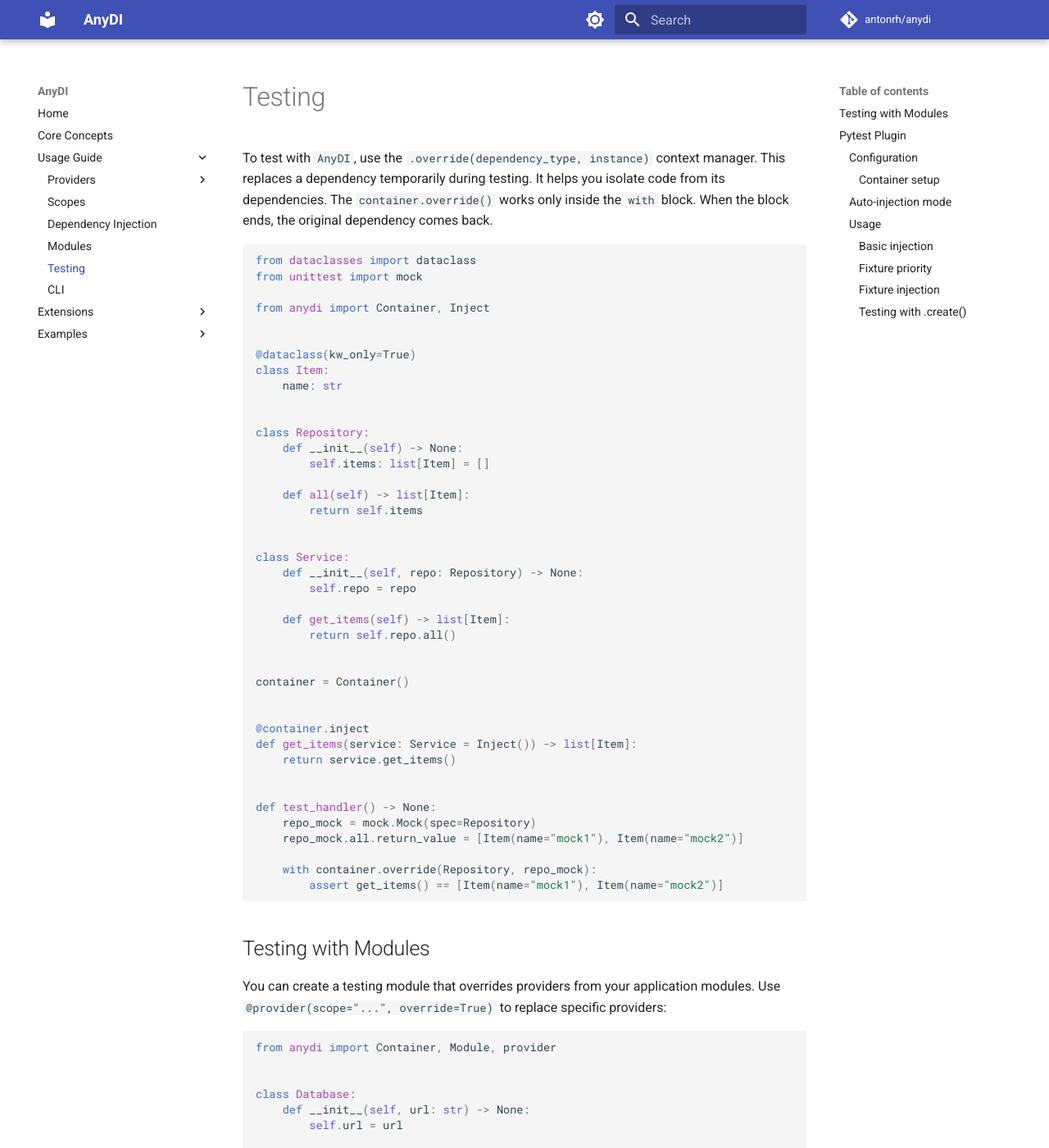
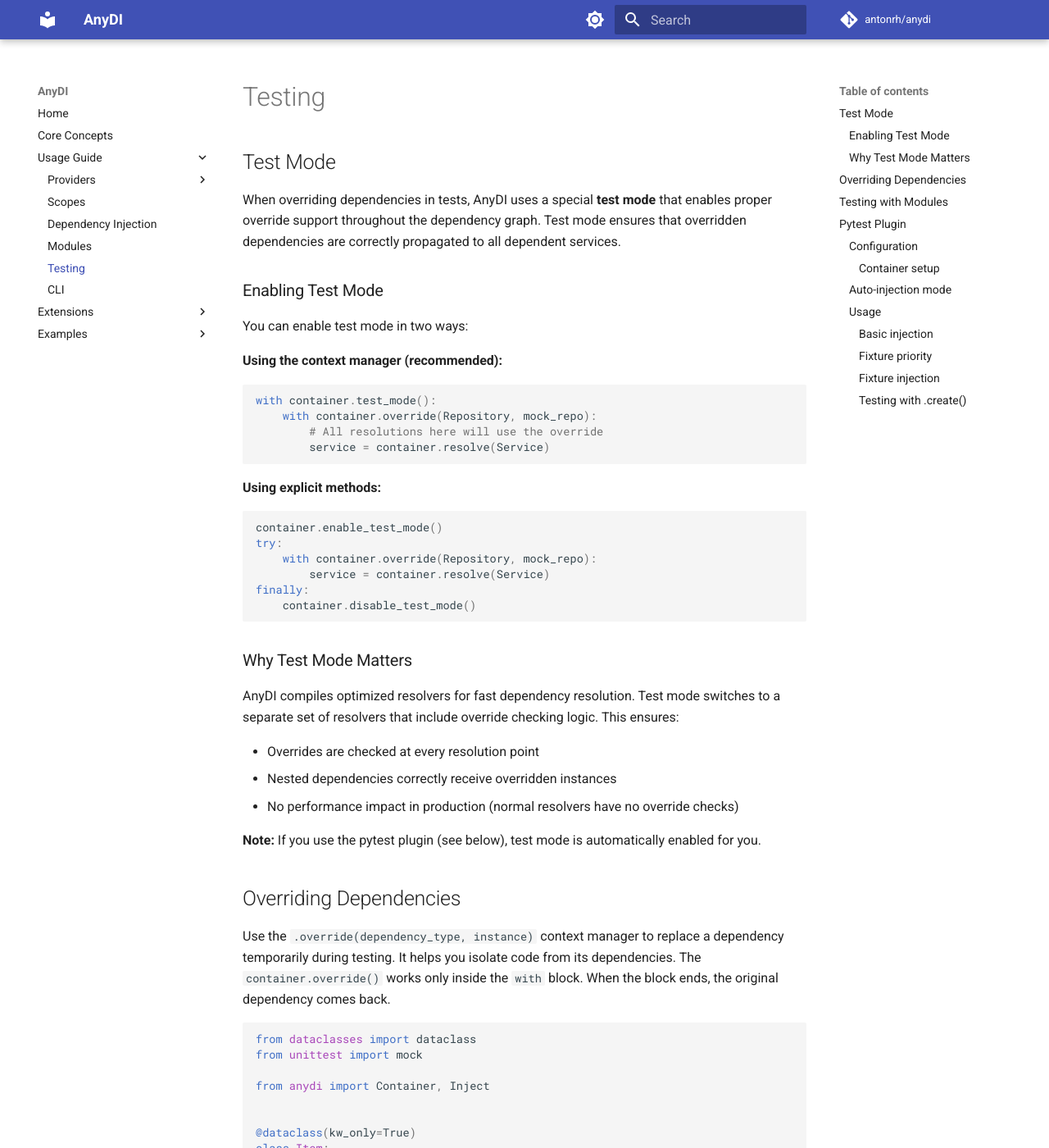
Before and after one commit to antonrh/anydi, an MkDocs documentation site: the page built from docs/usage/testing.md, in a window 1280 px wide and 1400 px high. Shown: the whole window at 82% size. Built offline with MkDocs 1.6.1 and Material for MkDocs 9.7.7, drawn with Linux system fonts in a browser that asks for light colours; comment, search, counter and statistics services are not loaded; some of the changed text lies outside the part shown.

Commit message:
Mention test mode in testing.md

````diff
--- a/docs/usage/testing.md
+++ b/docs/usage/testing.md
@@ -1,6 +1,46 @@
 # Testing
 
-To test with `AnyDI`, use the `.override(dependency_type, instance)` context manager. This replaces a dependency temporarily during testing. It helps you isolate code from its dependencies.
+## Test Mode
+
+When overriding dependencies in tests, AnyDI uses a special **test mode** that enables proper override support throughout the dependency graph. Test mode ensures that overridden dependencies are correctly propagated to all dependent services.
+
+### Enabling Test Mode
+
+You can enable test mode in two ways:
+
+**Using the context manager (recommended):**
+
+```python
+with container.test_mode():
+    with container.override(Repository, mock_repo):
+        # All resolutions here will use the override
+        service = container.resolve(Service)
+```
+
+**Using explicit methods:**
+
+```python
+container.enable_test_mode()
+try:
+    with container.override(Repository, mock_repo):
+        service = container.resolve(Service)
+finally:
+    container.disable_test_mode()
+```
+
+### Why Test Mode Matters
+
+AnyDI compiles optimized resolvers for fast dependency resolution. Test mode switches to a separate set of resolvers that include override checking logic. This ensures:
+
+- Overrides are checked at every resolution point
+- Nested dependencies correctly receive overridden instances
+- No performance impact in production (normal resolvers have no override checks)
+
+**Note:** If you use the pytest plugin (see below), test mode is automatically enabled for you.
+
+## Overriding Dependencies
+
+Use the `.override(dependency_type, instance)` context manager to replace a dependency temporarily during testing. It helps you isolate code from its dependencies.
 The `container.override()` works only inside the `with` block. When the block ends, the original dependency comes back.
 
 ```python
@@ -43,7 +83,19 @@ def test_handler() -> None:
     repo_mock = mock.Mock(spec=Repository)
     repo_mock.all.return_value = [Item(name="mock1"), Item(name="mock2")]
 
-    with container.override(Repository, repo_mock):
+    with container.test_mode():
+        with container.override(Repository, repo_mock):
+            assert get_items() == [Item(name="mock1"), Item(name="mock2")]
+```
+
+Or using nested context managers in a single `with` statement:
+
+```python
+def test_handler() -> None:
+    repo_mock = mock.Mock(spec=Repository)
+    repo_mock.all.return_value = [Item(name="mock1"), Item(name="mock2")]
+
+    with container.test_mode(), container.override(Repository, repo_mock):
         assert get_items() == [Item(name="mock1"), Item(name="mock2")]
 ```
 
@@ -100,6 +152,8 @@ This approach is useful when you want to:
 ## Pytest Plugin
 
 `AnyDI` has a pytest plugin that injects dependencies into test functions automatically. This makes tests simpler and cleaner.
+
+**Important:** The pytest plugin automatically enables test mode on the container, so you don't need to call `enable_test_mode()` or use the `test_mode()` context manager when using the plugin. You can use `container.override()` directly in your tests.
 
 ### Configuration
 
````
